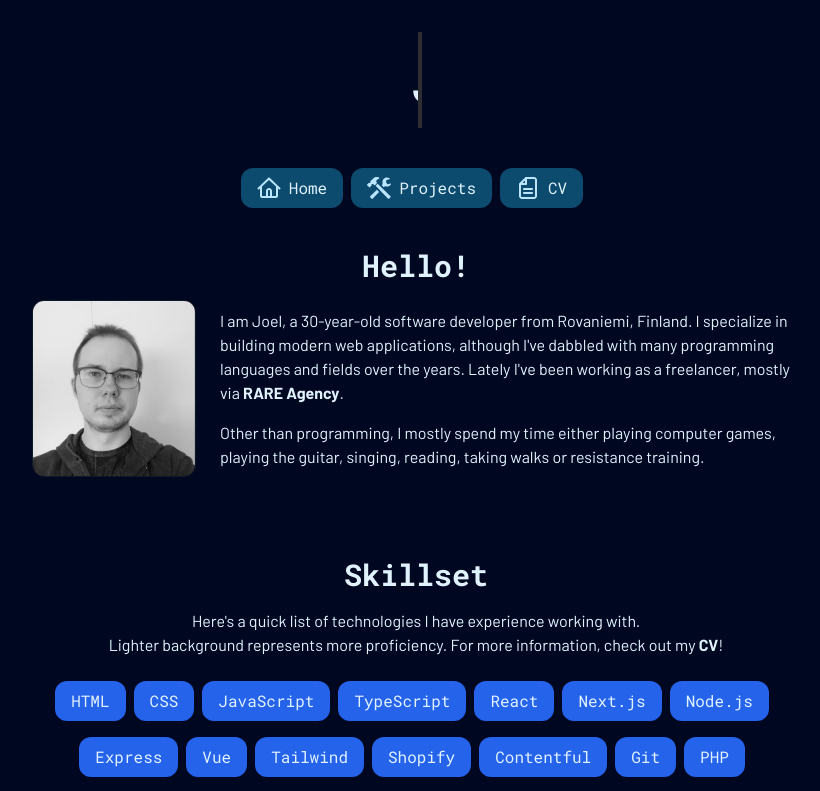
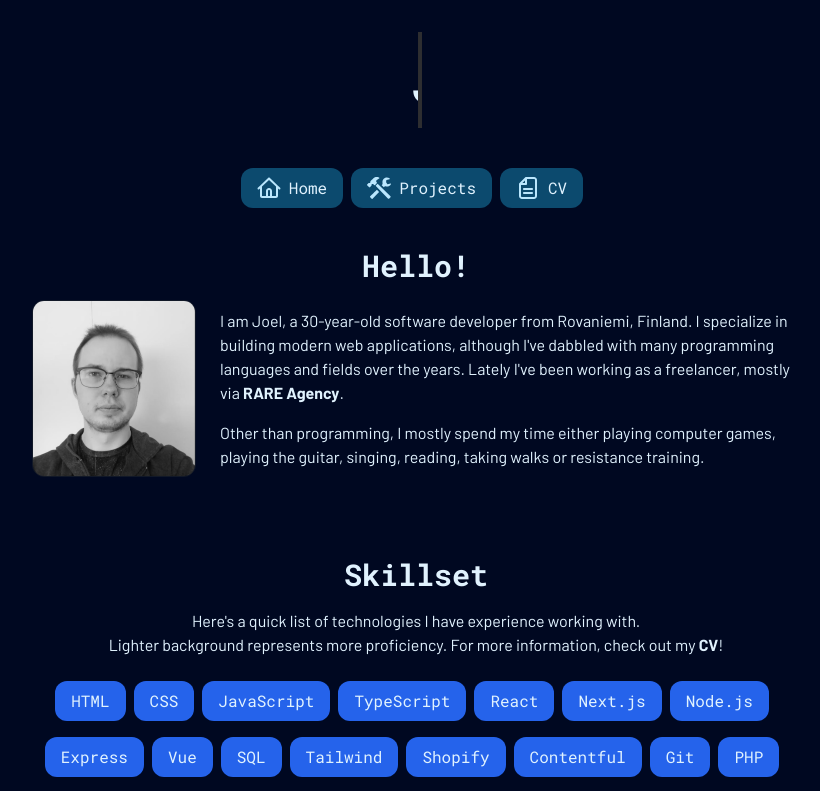
Before and after one commit to joelbman/joelbergman.dev, a Next.js app: page / in a window 1280 px wide. Shown: the top 791 px of the page, without its empty margins (224-1044 px from the left). Built offline with nearby package versions, Linux system fonts and the light colour scheme.

Commit message:
Update README & add SQL tag

```diff
--- a/src/pages/index.tsx
+++ b/src/pages/index.tsx
@@ -51,6 +51,7 @@ const Home = () => (
           <Tag>Node.js</Tag>
           <Tag>Express</Tag>
           <Tag>Vue</Tag>
+          <Tag>SQL</Tag>
           <Tag>Tailwind</Tag>
           <Tag>Shopify</Tag>
           <Tag>Contentful</Tag>
```
Also changed, not shown: 1 other file (tests, documents, lock files or other folders).
